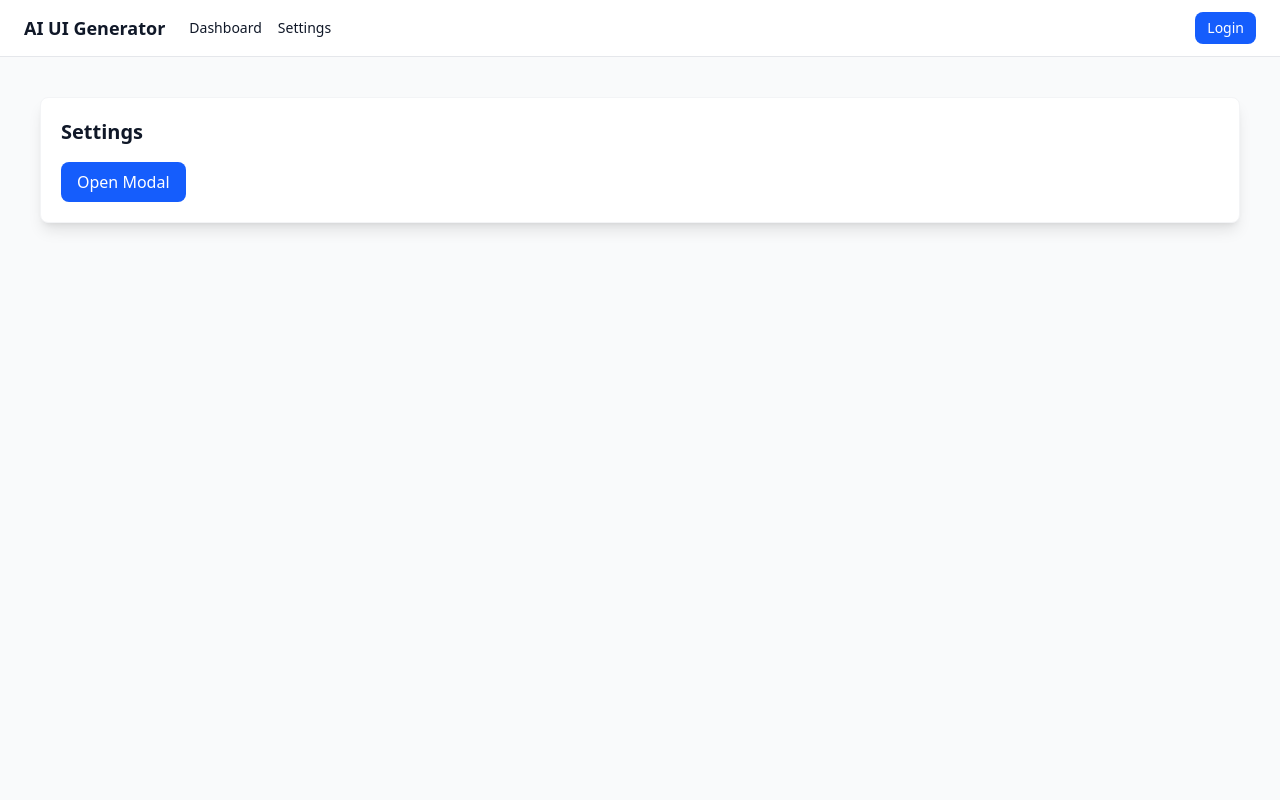
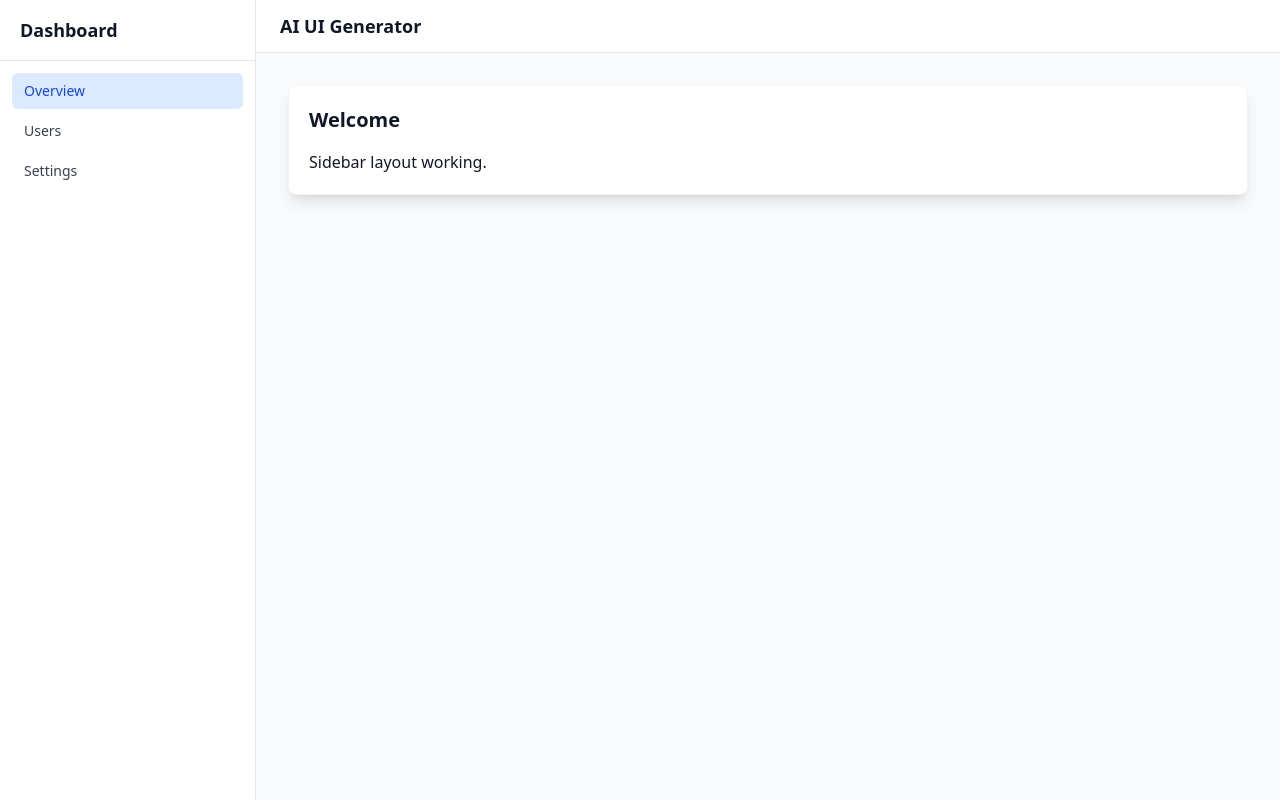
Before and after one commit to KalaHarshal/AI-UI-Generator, a Next.js app: page / in a window 1280 px wide. Built offline with nearby package versions, Linux system fonts and the light colour scheme.

Commit message:
feat: add deterministic Sidebar component

```diff
--- a/app/page.tsx
+++ b/app/page.tsx
@@ -1,38 +1,28 @@
 "use client";
 
-import { useState } from "react";
-import { Card, Button, Modal, Input, Navbar } from "@/components/ui-library";
+import { Sidebar, Navbar, Card } from "@/components/ui-library";
 
 export default function Home() {
-  const [open, setOpen] = useState(false);
-
   return (
-    <div className="min-h-screen bg-gray-50">
-      <Navbar
-        brand="AI UI Generator"
+    <div className="flex min-h-screen">
+      <Sidebar
+        title="Dashboard"
         items={[
-          { label: "Dashboard" },
+          { label: "Overview", active: true },
+          { label: "Users" },
           { label: "Settings" },
         ]}
-        actions={<Button size="sm">Login</Button>}
       />
 
-      <div className="p-10">
-        <Card title="Settings" variant="elevated">
-          <Button onClick={() => setOpen(true)}>Open Modal</Button>
-        </Card>
+      <div className="flex-1">
+        <Navbar brand="AI UI Generator" />
+
+        <div className="p-8">
+          <Card title="Welcome" variant="elevated">
+            Sidebar layout working.
+          </Card>
+        </div>
       </div>
-
-      <Modal
-        isOpen={open}
-        onClose={() => setOpen(false)}
-        title="Settings"
-      >
-        <div className="flex flex-col gap-4">
-          <Input label="Username" />
-          <Input label="Email" type="email" />
-        </div>
-      </Modal>
     </div>
   );
 }
--- a/components/ui-library/Sidebar.tsx
+++ b/components/ui-library/Sidebar.tsx
@@ -0,0 +1,70 @@
+import React from "react";
+
+export interface SidebarItem {
+  label: string;
+  active?: boolean;
+  onClick?: () => void;
+}
+
+interface SidebarProps {
+  title?: string;
+  items: SidebarItem[];
+  footer?: React.ReactNode;
+  width?: "sm" | "md" | "lg";
+}
+
+const widthStyles: Record<NonNullable<SidebarProps["width"]>, string> = {
+  sm: "w-48",
+  md: "w-64",
+  lg: "w-72",
+};
+
+export const Sidebar: React.FC<SidebarProps> = ({
+  title,
+  items,
+  footer,
+  width = "md",
+}) => {
+  return (
+    <aside
+      className={`
+        h-screen bg-white border-r border-gray-200
+        flex flex-col justify-between
+        ${widthStyles[width]}
+      `}
+    >
+      <div>
+        {title && (
+          <div className="px-5 py-4 border-b border-gray-200">
+            <h2 className="text-lg font-semibold">{title}</h2>
+          </div>
+        )}
+
+        <nav className="flex flex-col gap-1 p-3">
+          {items.map((item, index) => (
+            <button
+              key={index}
+              onClick={item.onClick}
+              className={`
+                text-left px-3 py-2 rounded-md text-sm transition-colors
+                ${
+                  item.active
+                    ? "bg-blue-100 text-blue-700"
+                    : "hover:bg-gray-100 text-gray-700"
+                }
+              `}
+            >
+              {item.label}
+            </button>
+          ))}
+        </nav>
+      </div>
+
+      {footer && (
+        <div className="border-t border-gray-200 p-3">
+          {footer}
+        </div>
+      )}
+    </aside>
+  );
+};
--- a/components/ui-library/index.ts
+++ b/components/ui-library/index.ts
@@ -4,3 +4,4 @@ export { Input } from "./Input";
 export { Table } from "./Table";
 export { Modal } from "./Modal";
 export { Navbar } from "./Navbar";
+export { Sidebar } from "./Sidebar";
```
